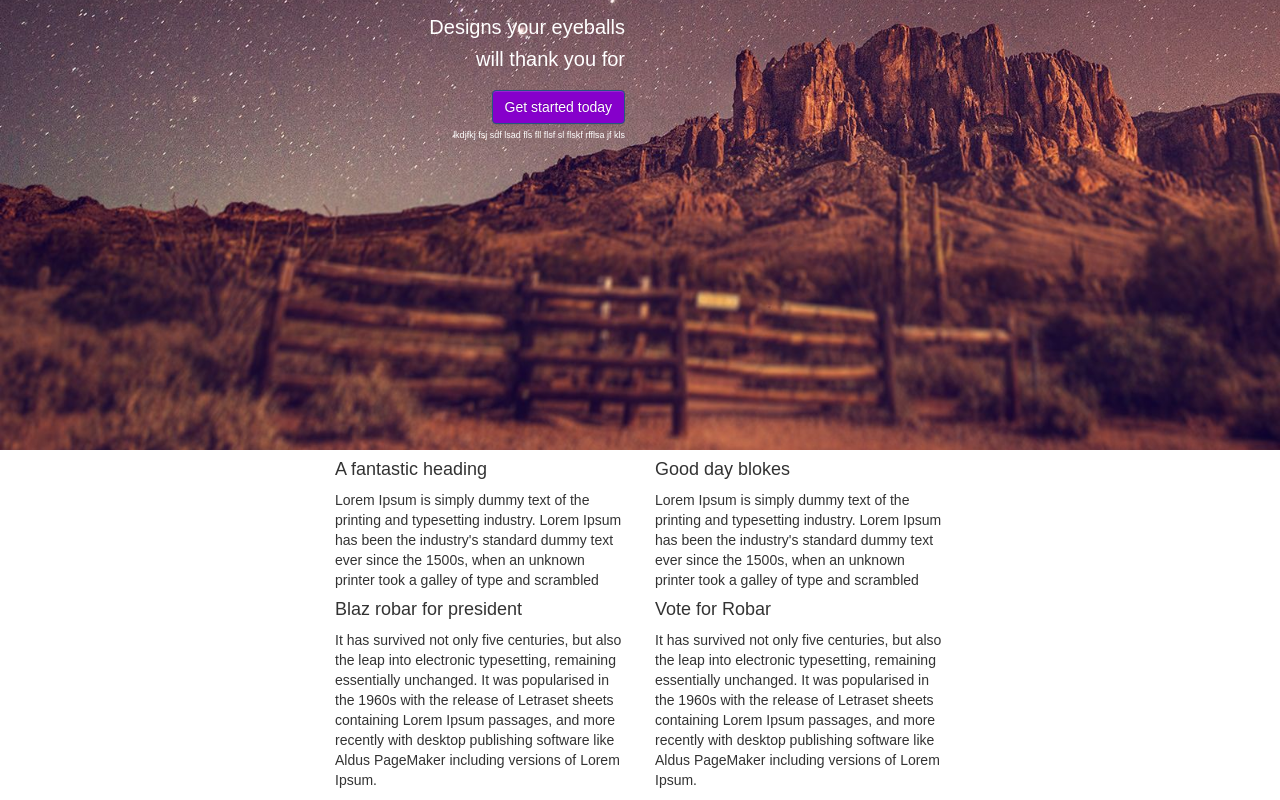
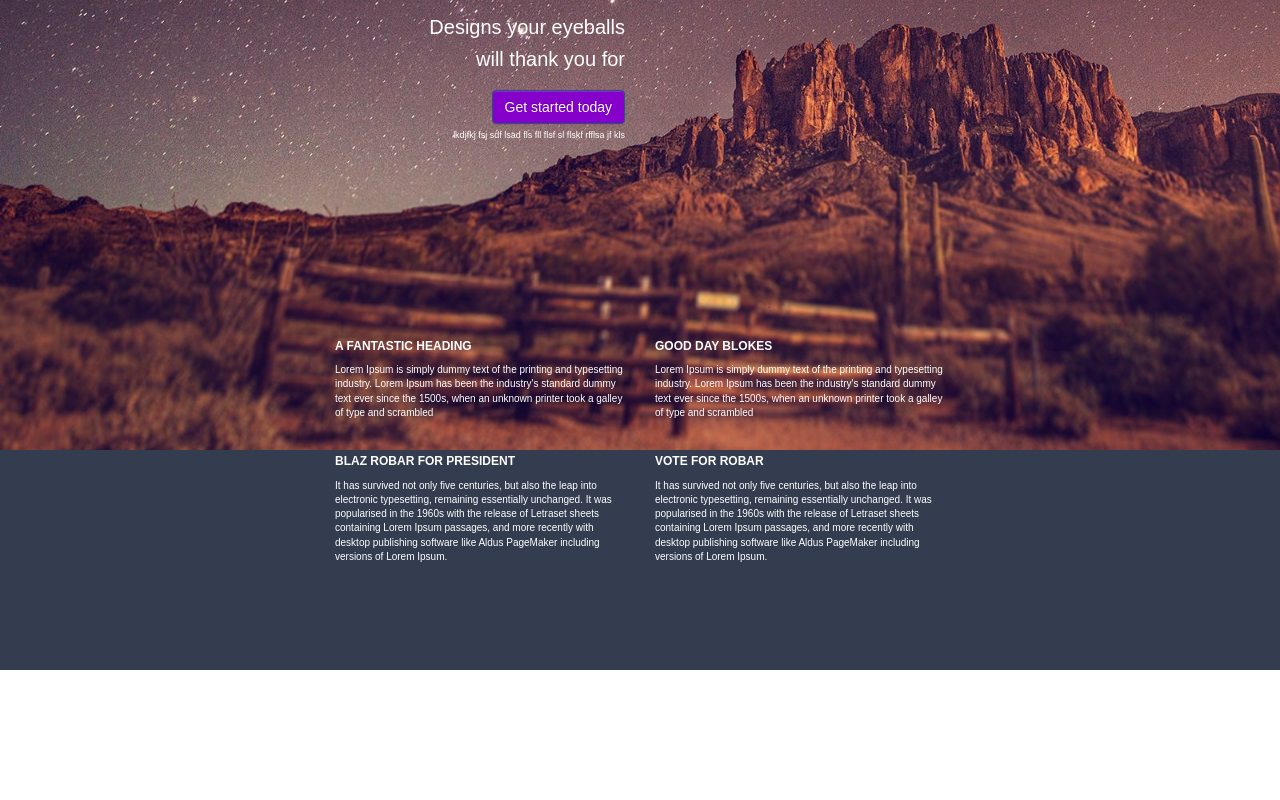
Before and after one commit to rafalmiler77/pex-landingPage, a React (Create React App) app: page / in a window 1280 px wide. Shown: the part 350-1150 px from the top of the page. After the commit the page ends 1020 px from the top, so only its background shows below. Built offline with nearby package versions, Linux system fonts and the light colour scheme.

Commit message:
text in columns styled

```diff
--- a/src/App.css
+++ b/src/App.css
@@ -23,3 +23,23 @@
   clear: both;
   margin-top: 5px;
 }
+.rectAfterLayer1 {
+
+  height: 220px;
+  background-color: #333d4f;
+  color: white;
+}
+.rectAfterLayer1 h4{
+  text-transform: uppercase;
+  font-weight: 600;
+  font-size: 1.2rem;
+}
+.rectAfterLayer1 p{
+  font-size: 1rem;
+}
+.moveUpText {
+  margin-top: -120px;
+}
+.stayLowText {
+  margin-top: 35px;
+}
--- a/src/App.js
+++ b/src/App.js
@@ -21,19 +21,21 @@ class App extends Component {
               <p>lkdjfkj fsj sdf lsad fls fll flsf sl flskf  rfflsa jf kls</p>
             </Col>
           </Row>
-          <Row>
-            <Col xs={3} xsOffset={3}>
+          <Row className="rectAfterLayer1">
+            <div className="moveUpText">
+            <Col xs={4} xsOffset={2} md={3} mdOffset={3}>
               <h4>A fantastic heading</h4>
               <p>Lorem Ipsum is simply dummy text of the printing and typesetting industry. Lorem Ipsum has been the industry's standard dummy text ever since the 1500s, when an unknown printer took a galley of type and scrambled</p>
-              <h4>Blaz robar for president</h4>
+              <h4 className="stayLowText">Blaz robar for president</h4>
               <p> It has survived not only five centuries, but also the leap into electronic typesetting, remaining essentially unchanged. It was popularised in the 1960s with the release of Letraset sheets containing Lorem Ipsum passages, and more recently with desktop publishing software like Aldus PageMaker including versions of Lorem Ipsum.</p>
             </Col>
-            <Col xs={3}>
+            <Col xs={4} md={3}>
               <h4>Good day blokes</h4>
               <p>Lorem Ipsum is simply dummy text of the printing and typesetting industry. Lorem Ipsum has been the industry's standard dummy text ever since the 1500s, when an unknown printer took a galley of type and scrambled</p>
-              <h4>Vote for Robar</h4>
+              <h4 className="stayLowText">Vote for Robar</h4>
               <p> It has survived not only five centuries, but also the leap into electronic typesetting, remaining essentially unchanged. It was popularised in the 1960s with the release of Letraset sheets containing Lorem Ipsum passages, and more recently with desktop publishing software like Aldus PageMaker including versions of Lorem Ipsum.</p>
             </Col>
+            </div>
           </Row>
         </Grid>
     );
```
